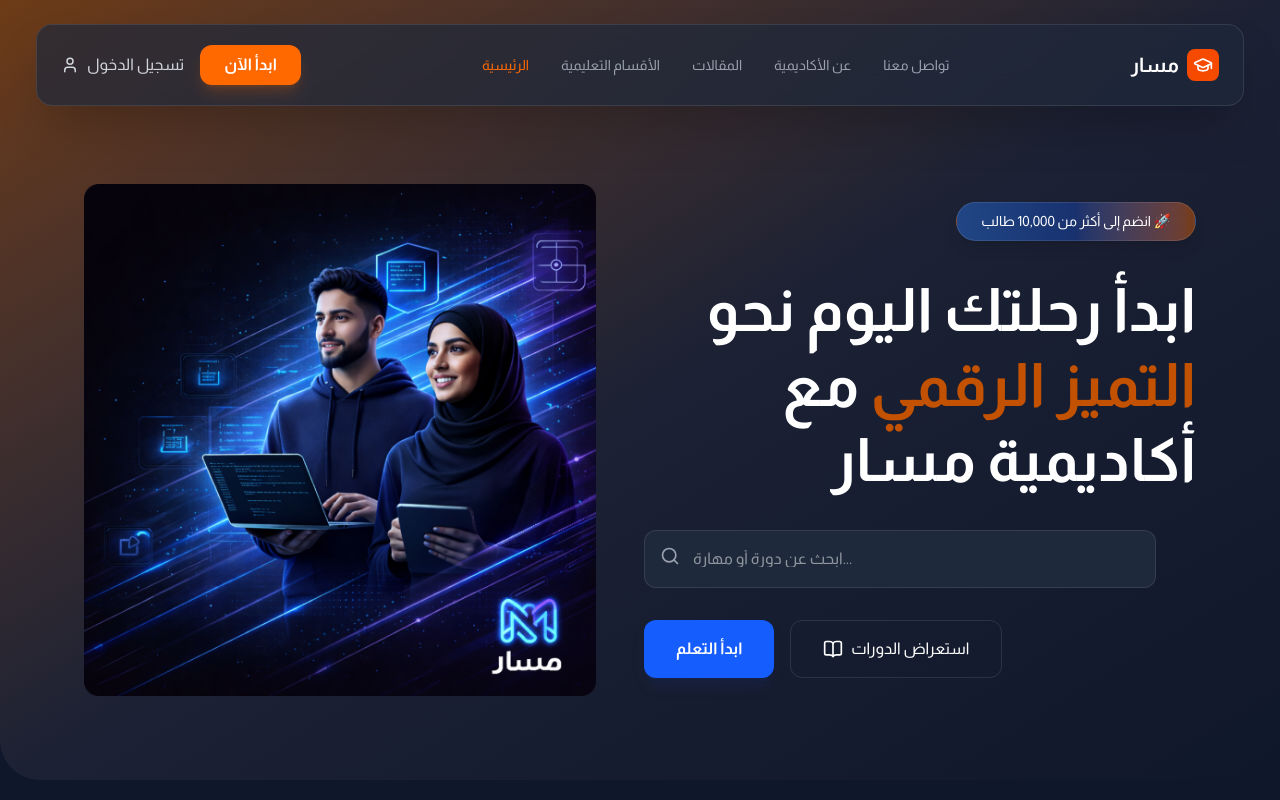
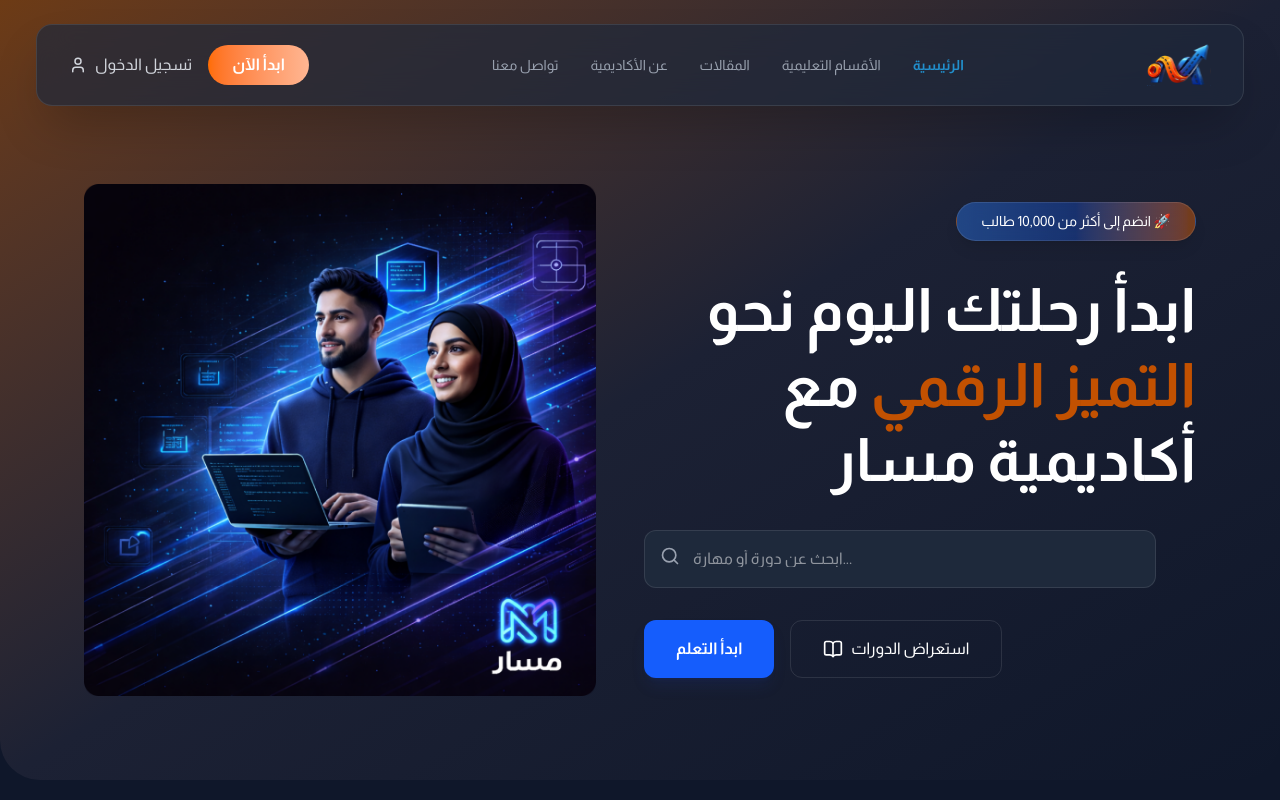
Before and after one commit to nabil-assi/masar_partner, a Next.js app: page / in a window 1280 px wide. Shown: the top 800 px of the page. Built offline with nearby package versions, Linux system fonts and the light colour scheme.

Commit message:
Edit in the Nav

```diff
--- a/src/components/layout/Navbar.tsx
+++ b/src/components/layout/Navbar.tsx
@@ -1,90 +1,110 @@
 "use client";
 
+import Image from "next/image";
 import { useState } from "react";
 import Link from "next/link";
-import { usePathname } from "next/navigation"; // 1. استيراد الهوك
-import { Menu, X, GraduationCap, User } from "lucide-react";
+import { usePathname } from "next/navigation";
+import { Menu, X, User } from "lucide-react";
 
 const navLinks = [
+  { name: "تواصل معنا", href: "/contact" },
+  { name: "عن الأكاديمية", href: "/about" },
+  { name: "المقالات", href: "/blog" },
+  { name: "الأقسام التعليمية", href: "/departments" },
   { name: "الرئيسية", href: "/" },
-  { name: "الأقسام التعليمية", href: "/departments" },
-  { name: "المقالات", href: "/blog" },
-  { name: "عن الأكاديمية", href: "/about" },
-  { name: "تواصل معنا", href: "/contact" },
 ];
 
 export const Navbar = () => {
   const [isOpen, setIsOpen] = useState(false);
-  const pathname = usePathname(); // 2. الحصول على المسار الحالي
+  const pathname = usePathname();
 
   return (
-    <nav className="fixed top-6 left-4 right-4 md:left-9 md:right-9 z-50 bg-[#1E293B]/70 backdrop-blur-lg border border-white/10 rounded-2xl shadow-2xl">
-      <div className="container mx-auto px-6">
+    <nav className="fixed top-4 left-4 right-4 md:top-6 md:left-9 md:right-9 z-50 bg-[#1E293B]/70 backdrop-blur-lg border border-white/10 rounded-2xl shadow-2xl px-4 md:px-8">
+      <div className="max-w-[1440px] mx-auto">
         <div className="flex justify-between items-center h-20">
-
+          {/* الأزرار (تظهر فقط في الشاشات الكبيرة) */}
           <div className="hidden md:flex items-center gap-4">
-            <Link href="/login" className="flex items-center gap-2 text-gray-300 hover:text-white transition-colors">
+            <Link
+              href="/login"
+              className="flex items-center gap-2 text-gray-300 hover:text-white transition-colors"
+            >
               <User size={18} /> تسجيل الدخول
             </Link>
-            <Link href="/register" className="bg-orange-500 hover:bg-orange-600 text-white px-6 py-2 rounded-xl font-bold transition-all shadow-lg shadow-orange-500/20">
+            <Link
+              href="/register"
+              className="bg-gradient-to-r from-[#FF6D00] to-[#FFB692] px-6 py-2 rounded-3xl font-bold text-white transition-all hover:scale-105"
+            >
               ابدأ الآن
             </Link>
           </div>
 
-          <div className="hidden md:flex items-center gap-8">
-            {navLinks.map((link) => {
-              // 3. التحقق مما إذا كان هذا هو الرابط النشط
-              const isActive = pathname === link.href;
-
-              return (
+          {/* الروابط (تظهر فقط في الشاشات الكبيرة) */}
+          <div className="hidden md:flex items-center gap-6 lg:gap-8">
+            {navLinks.map((link) => (
               <Link
                 key={link.name}
                 href={link.href}
                 className={`transition-colors font-medium text-sm ${
-                    isActive
-                      ? "text-orange-500 font-bold" // لون وتنسيق الرابط النشط
+                  pathname === link.href
+                    ? "text-[#228FCC] !font-bold !font-almarai"
                     : "text-gray-400 hover:text-white"
                 }`}
               >
                 {link.name}
               </Link>
-              );
-            })}
+            ))}
           </div>
 
-          <Link href="/" className="flex items-center gap-2">
-            <span className="text-xl font-bold text-white">مسار</span>
-            <div className="bg-orange-600 p-1.5 rounded-lg">
-              <GraduationCap className="text-white" size={20} />
+          {/* الشعار */}
+          <Link href="/" className="flex items-center">
+            <div className="relative w-12 h-12 md:w-16 md:h-16">
+              <Image
+                src="/icons/logo.svg"
+                alt="شعار مسار"
+                fill
+                className="object-contain"
+              />
             </div>
           </Link>
 
+          {/* زر القائمة (للجوال) */}
           <div className="md:hidden">
-            <button onClick={() => setIsOpen(!isOpen)} className="text-white p-2">
+            <button
+              onClick={() => setIsOpen(!isOpen)}
+              className="text-white p-2"
+            >
               {isOpen ? <X size={28} /> : <Menu size={28} />}
             </button>
           </div>
         </div>
       </div>
 
+      {/* قائمة الجوال */}
       {isOpen && (
         <div className="md:hidden bg-[#1E293B]/95 border-t border-white/10 rounded-b-2xl p-6 flex flex-col gap-4 text-center">
-          {navLinks.map((link) => {
-            const isActive = pathname === link.href;
-            return (
+          {navLinks.map((link) => (
             <Link
               key={link.name}
               href={link.href}
               onClick={() => setIsOpen(false)}
-                className={`py-2 ${isActive ? "text-orange-500 font-bold" : "text-gray-300 hover:text-orange-500"}`}
+              className={`py-2 ${pathname === link.href ? "text-orange-500 font-bold" : "text-gray-300"}`}
             >
               {link.name}
             </Link>
-            );
-          })}
+          ))}
           <div className="flex flex-col gap-3 pt-4 border-t border-white/10">
-            <Link href="/login" className="text-gray-300 flex justify-center items-center gap-2"><User size={18} /> تسجيل الدخول</Link>
-            <Link href="/register" className="bg-orange-500 text-white py-3 rounded-xl font-bold">ابدأ الآن</Link>
+            <Link
+              href="/login"
+              className="text-gray-300 flex justify-center items-center gap-2"
+            >
+              <User size={18} /> تسجيل الدخول
+            </Link>
+            <Link
+              href="/register"
+              className="bg-gradient-to-r from-[#FF6D00] to-[#FFB692] py-3 rounded-2xl font-bold text-white"
+            >
+              أبدا التعلم
+            </Link>
           </div>
         </div>
       )}
--- a/tailwind.config.ts
+++ /dev/null
@@ -1,18 +0,0 @@
-import type { Config } from "tailwindcss";
-
-const config: Config = {
-  content: [
-    "./pages/**/*.{js,ts,jsx,tsx,mdx}",
-    "./components/**/*.{js,ts,jsx,tsx,mdx}",
-    "./app/**/*.{js,ts,jsx,tsx,mdx}",
-  ],
-  theme: {
-    extend: {
-      fontFamily: {
-        almarai: ["var(--font-almarai)", "sans-serif"],
-      },
-    },
-  },
-  plugins: [],
-};
-export default config;
```
Lines whose indentation alone changed are shown as unchanged.
